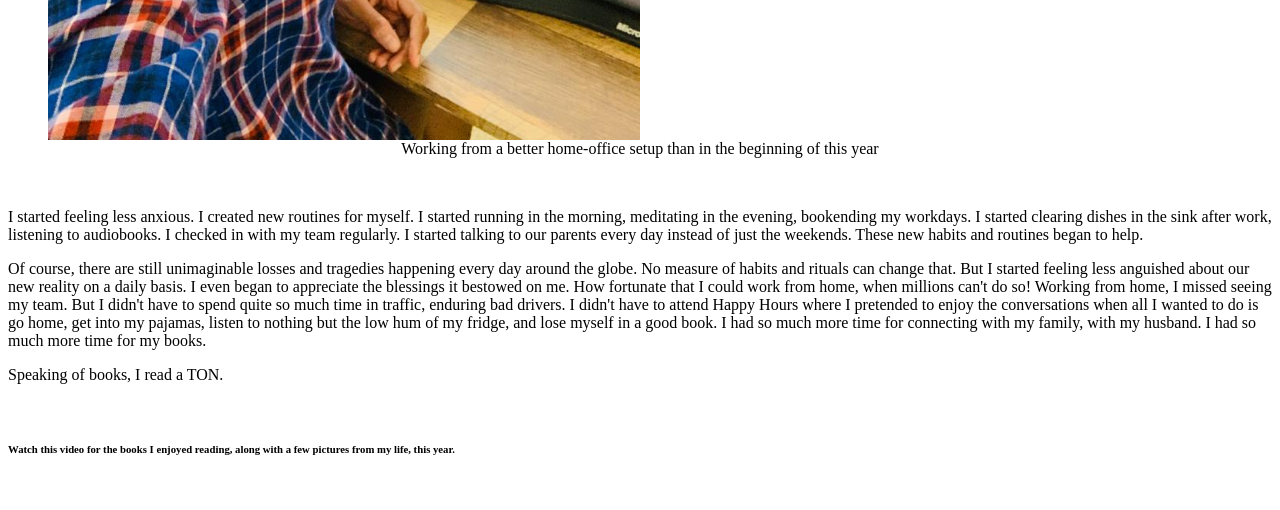
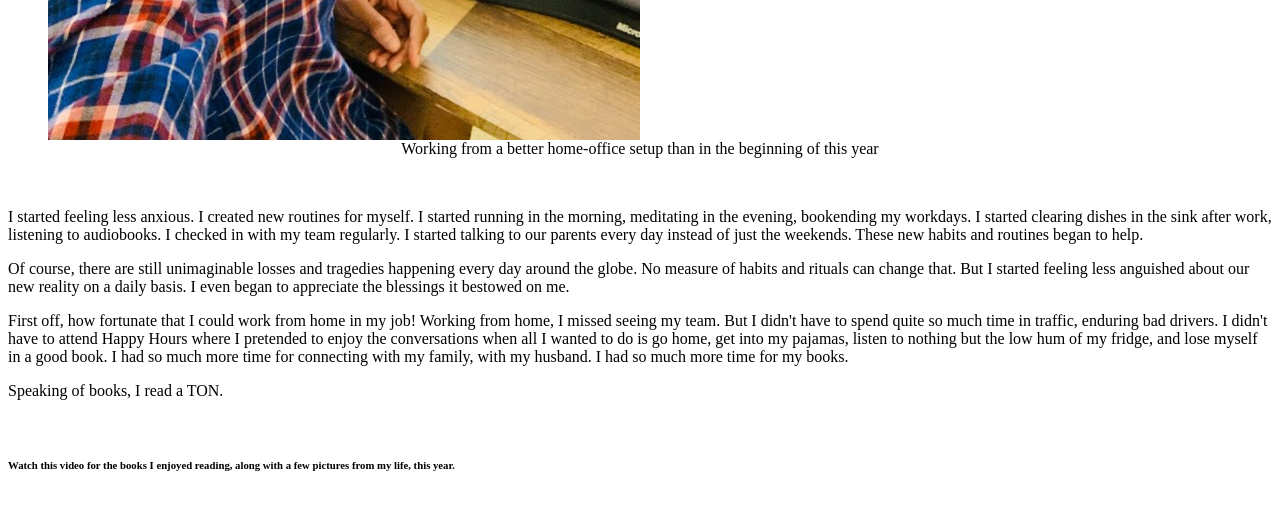
Before and after one commit to ThisisRajiRaj/thisisrajiraj.github.io, a Jekyll site: the page posts/yearinreview2020.html, which Jekyll copies as it is, in a window 1280 px wide and 900 px high, scrolled down 1270 px, cut to the strip 0-510 px from the top of the window. Built offline with Jekyll 4.4.1, drawn with Linux system fonts in a browser that asks for light colours.

Commit message:
Update yearinreview2020.html

```diff
--- a/posts/yearinreview2020.html
+++ b/posts/yearinreview2020.html
@@ -108,8 +108,11 @@ fresh cut grass in the air. As I walked
     of habits and rituals can change that.
     But I started
     feeling less anguished about our new reality on a daily basis. I even began to appreciate the
-    blessings it bestowed on me. How fortunate that I could work from home, when
-millions can't do so! Working from home, I missed seeing my team. But I didn't have to spend quite so much time in
+    blessings it bestowed on me.
+</p>
+<p>
+First off, how fortunate that I could work from home in my job!
+Working from home, I missed seeing my team. But I didn't have to spend quite so much time in
     traffic, enduring bad drivers. I didn't have to attend Happy
     Hours where I pretended to enjoy the conversations when all I wanted to do
     is go home, get into my pajamas, listen to nothing but the low hum of my fridge,
```
